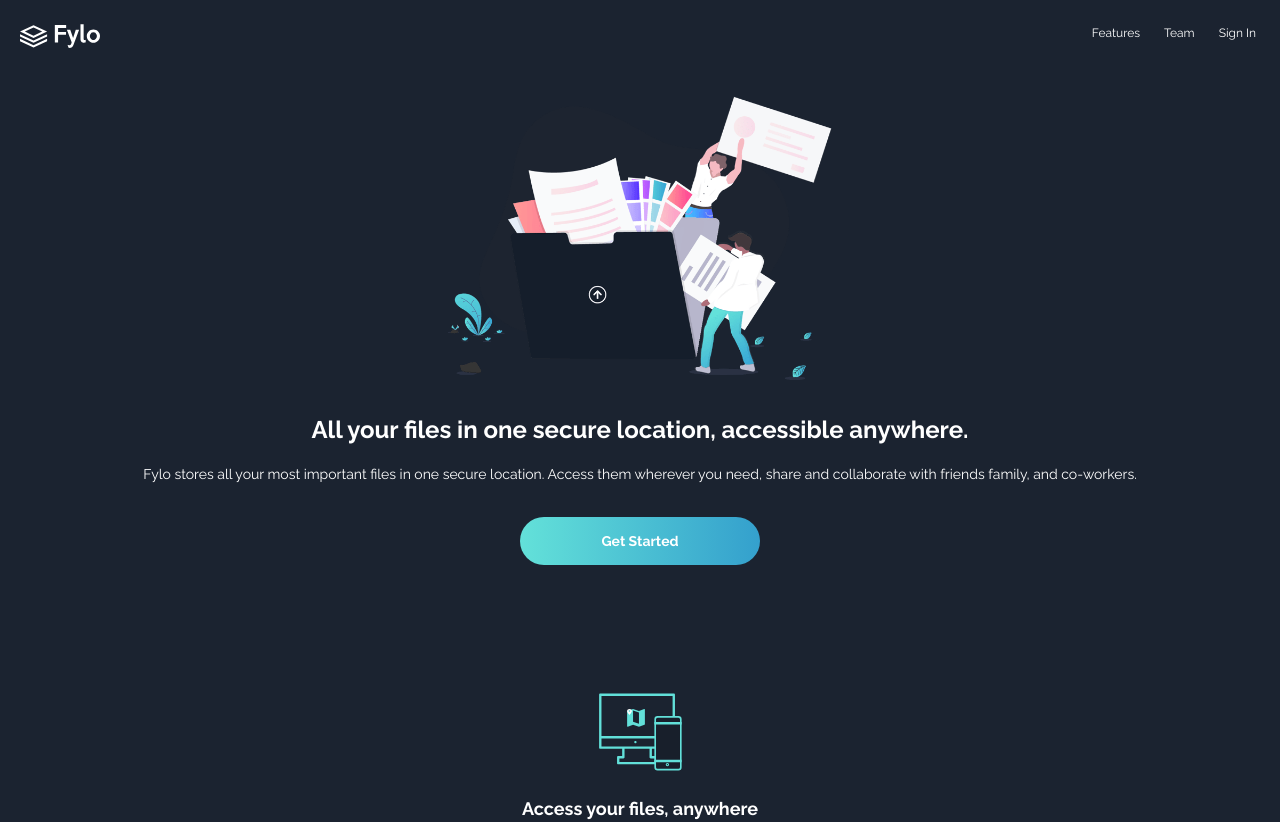
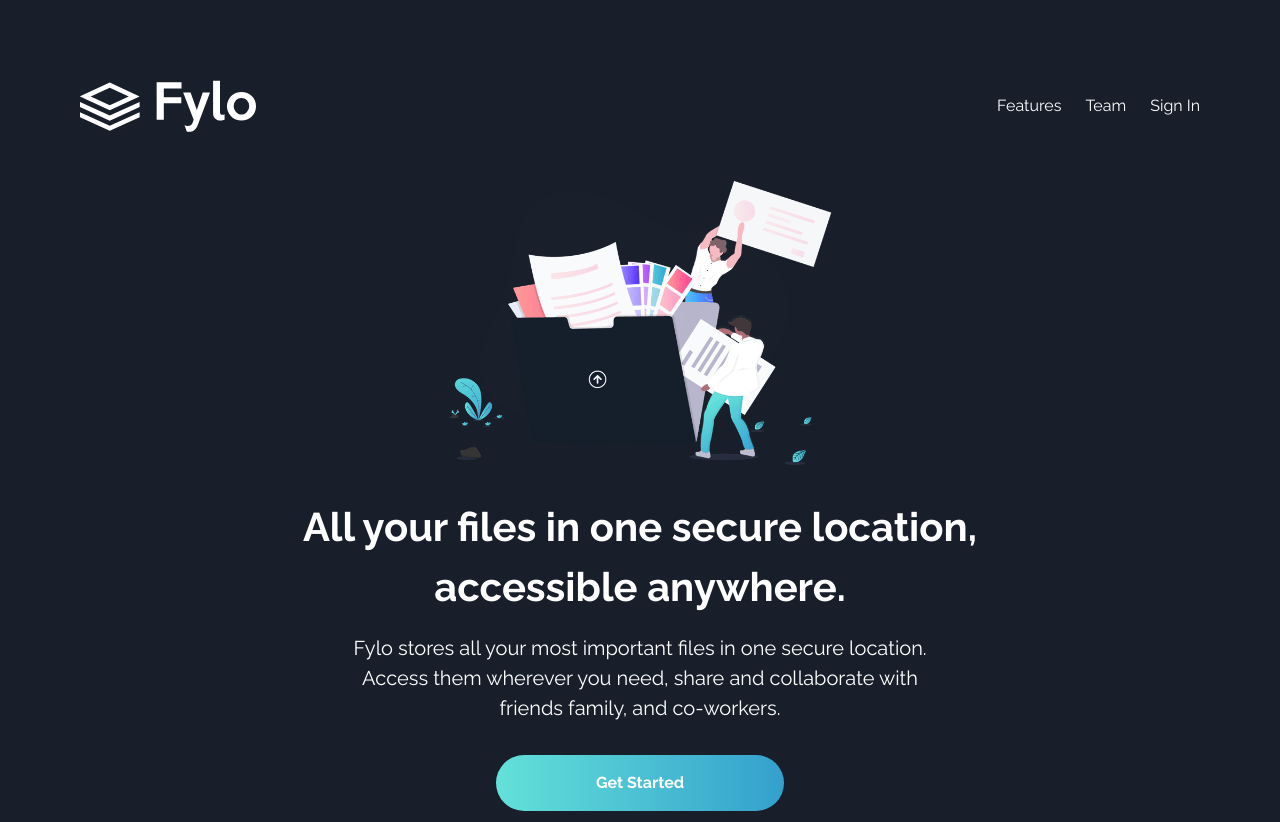
Before and after one commit to PiotrPlotast/fylo-dark-theme-landing-page, a React (Vite) app in the folder fylo-dark-theme-landing-page/: page / in a window 1280 px wide. Shown: the top 822 px of the page. Built offline with nearby package versions, Linux system fonts and the light colour scheme.

Commit message:
update to look nice on bigger screens

```diff
--- a/fylo-dark-theme-landing-page/src/CtaButton.tsx
+++ b/fylo-dark-theme-landing-page/src/CtaButton.tsx
@@ -1,6 +1,6 @@
 export default function CtaButton() {
   return (
-    <button className="h-12 w-60 mt-8 text-textColor bg-gradient-to-r from-btnGradient1 to-btnGradient2 text-md font-bold rounded-[9999px] font-main">
+    <button className="h-12 w-60 mt-8 text-textColor bg-gradient-to-r from-btnGradient1 to-btnGradient2 text-md font-bold rounded-[9999px] font-main lg:text-[1rem] lg:w-72 lg:h-14">
       Get Started
     </button>
   );
--- a/fylo-dark-theme-landing-page/src/Features.tsx
+++ b/fylo-dark-theme-landing-page/src/Features.tsx
@@ -6,7 +6,7 @@ import anyFile from "./assets/images/icon-any-file.svg";
 export default function Features() {
   return (
     <section className="mx-7 mt-32 mb-40">
-      <ul className="flex flex-col gap-20">
+      <ul className="grid gap-20 lg:grid-cols-2">
         <li>
           <div className="flex flex-col items-center">
             <img src={accessAnywhere} alt="" />
--- a/fylo-dark-theme-landing-page/src/Hero.tsx
+++ b/fylo-dark-theme-landing-page/src/Hero.tsx
@@ -4,10 +4,10 @@ export default function Hero() {
   return (
     <section className="flex flex-col items-center">
       <HeroImg />
-      <h1 className="text-textColor text-xl font-bold font-main text-center mx-7 mt-8 mb-4">
+      <h1 className="text-textColor text-xl font-bold font-main text-center mx-7 mt-8 mb-4 max-w-[30ch] lg:text-xxl">
         All your files in one secure location, accessible anywhere.
       </h1>
-      <p className="text-textColor text-md font-main text-center mx-10">
+      <p className="text-textColor text-md font-main text-center mx-10 max-w-[50ch] lg:text-[1.25rem]">
         Fylo stores all your most important files in one secure location. Access
         them wherever you need, share and collaborate with friends family, and
         co-workers.
--- a/fylo-dark-theme-landing-page/src/Logo.tsx
+++ b/fylo-dark-theme-landing-page/src/Logo.tsx
@@ -1,4 +1,4 @@
 import logo from "./assets/images/logo.svg";
 export default function Logo() {
-  return <img src={logo} />;
+  return <img src={logo} className=" max-h-14" />;
 }
--- a/fylo-dark-theme-landing-page/src/Navbar.tsx
+++ b/fylo-dark-theme-landing-page/src/Navbar.tsx
@@ -1,21 +1,21 @@
 import Logo from "./Logo";
 export default function Navbar() {
   return (
-    <nav className="pt-6 pr-6 pl-5 pb-12 flex justify-between">
-      <div className=" max-w-20">
+    <nav className="pt-6 pr-6 px-5 pb-12 flex justify-between items-center lg:pt-20 lg:px-20">
+      <div className="max-w-20 lg:max-w-44">
         <a href="#">
           <Logo />
         </a>
       </div>
       <div>
         <ul className="flex gap-6">
-          <li className="text-textColor text-sm font-main">
+          <li className="text-textColor text-sm font-main lg:text-[1rem]">
             <a href="#">Features</a>
           </li>
-          <li className="text-textColor text-sm font-main">
+          <li className="text-textColor text-sm font-main lg:text-[1rem]">
             <a href="#">Team</a>
           </li>
-          <li className="text-textColor text-sm font-main">
+          <li className="text-textColor text-sm font-main lg:text-[1rem]">
             <a href="#">Sign In</a>
           </li>
         </ul>
--- a/fylo-dark-theme-landing-page/tailwind.config.js
+++ b/fylo-dark-theme-landing-page/tailwind.config.js
@@ -3,7 +3,8 @@ export default {
   content: ["./index.html", "./src/**/*.{js,ts,jsx,tsx}"],
   theme: {
     colors: {
-      bgColor: "#1B2330",
+      bgColor: "#181F2B",
+      footerBgColor: "#0B1524",
       btnGradient1: "#63E1D9",
       btnGradient2: "#34A0CD",
       accentColor: "#62E0D9",
@@ -18,12 +19,21 @@ export default {
       secondary: ["Open Sans", "sans-serif"],
     },
     fontSize: {
+      xxs: "0.4375rem",
+      xs: "0.625rem",
       sm: "0.75rem",
       md: "0.875rem",
       lg: "1.125rem",
       xl: "1.5rem",
+      xxl: "2.5rem",
     },
-    extend: {},
+    extend: {
+      backgroundImage: {
+        "hero-pattern": "url('/img/hero-pattern.svg')",
+        "how-it-works-pattern": "url('/img/footer-texture.png')",
+        "bg-quotes": "url('/src/asssets/images/bg-quotes.png')",
+      },
+    },
   },
   plugins: [],
 };
```
